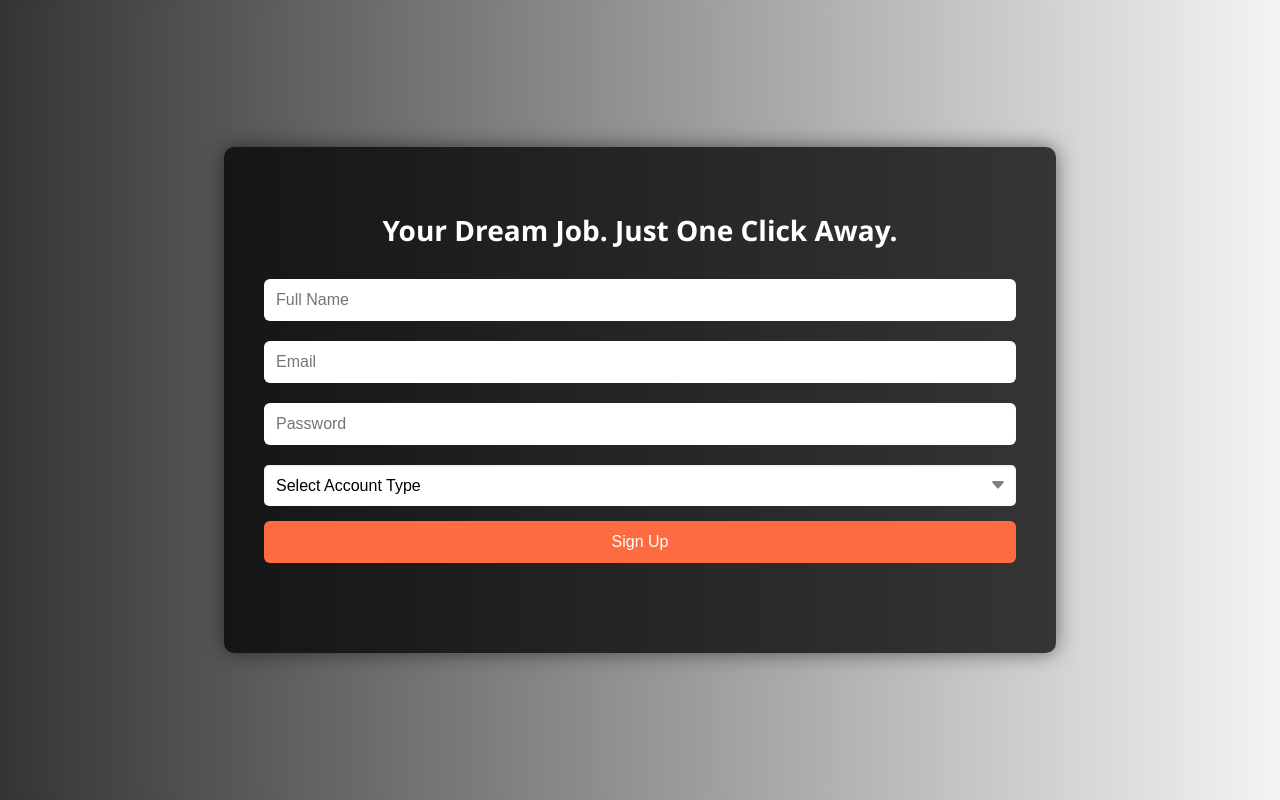
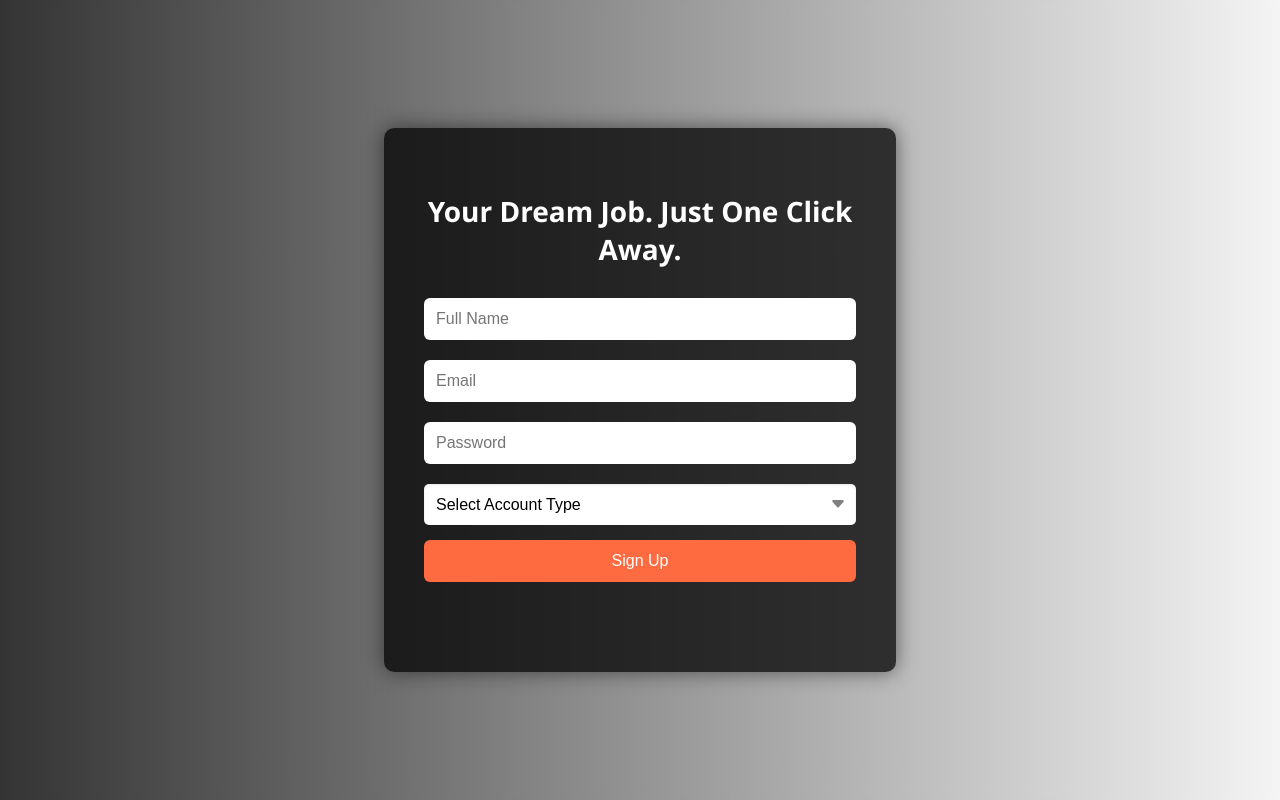
Before and after one commit to devshanuuu/QuickHire, a PHP site: page /signup.php in a window 1280 px wide. Run offline with PHP 8.4, Linux system fonts and the light colour scheme.

Commit message:
Changed container width

```diff
--- a/forms.css
+++ b/forms.css
@@ -24,7 +24,7 @@ body {
     text-align: center;
     width: 350px;
     box-shadow: 0 0 20px rgba(0,0,0,0.5);
-    width: 65%;
+    width: 40%;
 }
 
 .container h2 {
```
